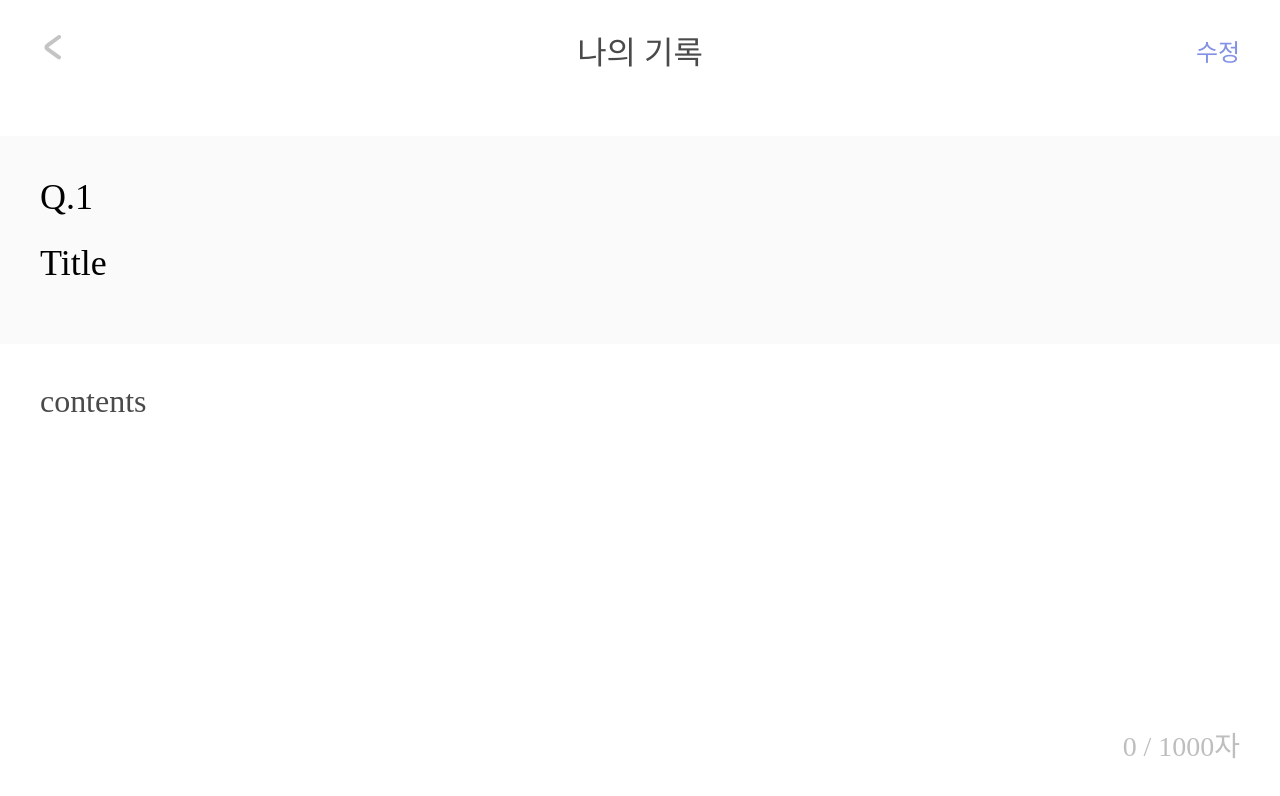
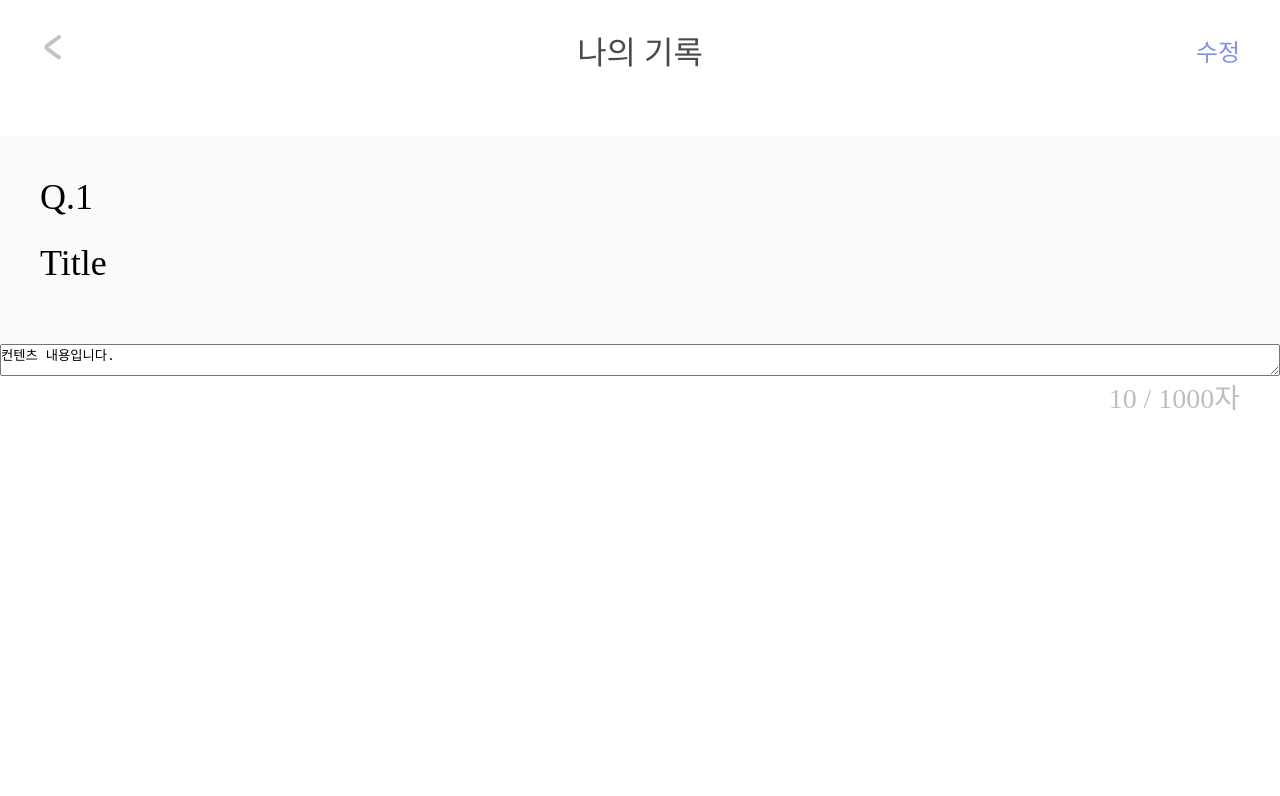
Before and after one commit to Kimbangul/IHuAe-web, a Next.js app: page /diary/ask/1 in a window 1280 px wide. Both pictures are taken after a click on the item "수정". Shown: the top 796 px of the page. Built offline with nearby package versions, Linux system fonts and the light colour scheme; a web font is replaced by a local one.

Commit message:
feat: edit mode add

```diff
--- /dev/null
+++ b/src/components/diary/ask/AskContainer.tsx
@@ -0,0 +1,13 @@
+import AskView from "./AskView";
+import { useState } from "react";
+
+const AskContainer = () => {
+  const [content, setContent] = useState('컨텐츠 내용입니다.');
+  const [isEdit, setIsEdit] = useState(false);
+
+  return(
+    <AskView content={content} setContent={setContent} isEdit={isEdit} setIsEdit={setIsEdit}/>
+  )
+}
+
+export default AskContainer;
--- a/src/components/diary/ask/AskStyle.tsx
+++ b/src/components/diary/ask/AskStyle.ts
@@ -29,6 +29,10 @@ const AskStyle = {
   Text: styled(Detail.Text)`
     padding: 2rem;
   `,
+  Textarea: styled.textarea`
+    flex-grow: 1;
+    padding: 2rem;
+  `,
   Info: styled(Detail.Date)`
     text-align: right;
     padding: 0 2rem;
--- /dev/null
+++ b/src/components/diary/ask/AskType.ts
@@ -0,0 +1,14 @@
+import { type } from "os";
+import { Dispatch, SetStateAction } from "react";
+
+export interface ContentType {
+  content: string;
+  setContent: Dispatch<SetStateAction<string>>;
+}
+
+export interface EditType {
+  isEdit: boolean;
+  setIsEdit: Dispatch<SetStateAction<boolean>>;
+}
+
+export type AskParamType = ContentType & EditType;
--- a/src/components/diary/ask/AskView.tsx
+++ b/src/components/diary/ask/AskView.tsx
@@ -1,24 +1,37 @@
 import Header from '@/components/common/Header';
 import AskStyle, {AskMenu} from './AskStyle';
+import { AskParamType, ContentType, EditType } from './AskType';
 
-const AskView = () => {
+const AskView : React.FC<AskParamType> = ({content, setContent, isEdit, setIsEdit}) => {
   return (
     <AskStyle.Wrap>
-      <Header title='나의 기록' back={true} menu={AskViewMenu()} />
+      <Header title='나의 기록' back={true} menu={AskViewMenu({isEdit, setIsEdit})} />
       <AskStyle.Content>
         <AskStyle.Title.Container>
           <AskStyle.Title.Question>Q.1</AskStyle.Title.Question>
           <AskStyle.Title.Text>Title</AskStyle.Title.Text>
         </AskStyle.Title.Container>
-        <AskStyle.Text>contents</AskStyle.Text>
-        <AskStyle.Info>0 / 1000자</AskStyle.Info>
+        {
+          !isEdit ?
+          <AskStyle.Text>{content}</AskStyle.Text> :
+          < AskEditView content={content} setContent={setContent}/>
+        }
+        <AskStyle.Info>{content.length} / 1000자</AskStyle.Info>
       </AskStyle.Content>
     </AskStyle.Wrap>
   );
 };
 
-const AskViewMenu = () => {
-  return <AskMenu.Button>수정</AskMenu.Button>;
+const AskEditView : React.FC<ContentType> = ({content, setContent}) => {
+  return(
+    <textarea onChange={(e)=>setContent(e.target.value)}>
+      {content}
+    </textarea>
+  )
+}
+
+const AskViewMenu : React.FC<EditType> = ({isEdit, setIsEdit}) => {
+  return <AskMenu.Button onClick={()=>setIsEdit(!isEdit)}>수정</AskMenu.Button>;
 };
 
 export default AskView;
--- a/src/pages/diary/ask/[id].tsx
+++ b/src/pages/diary/ask/[id].tsx
@@ -1,11 +1,11 @@
 import PageWrapper from '@/components/common/PageWrapper';
-import AskView from '@/components/diary/ask/AskView';
+import AskContainer from '@/components/diary/ask/AskContainer';
 
 export default function Diary() {
   return (
     <>
       <PageWrapper hideBottomTab={false}>
-        <AskView />
+        <AskContainer />
       </PageWrapper>
     </>
   );
```
